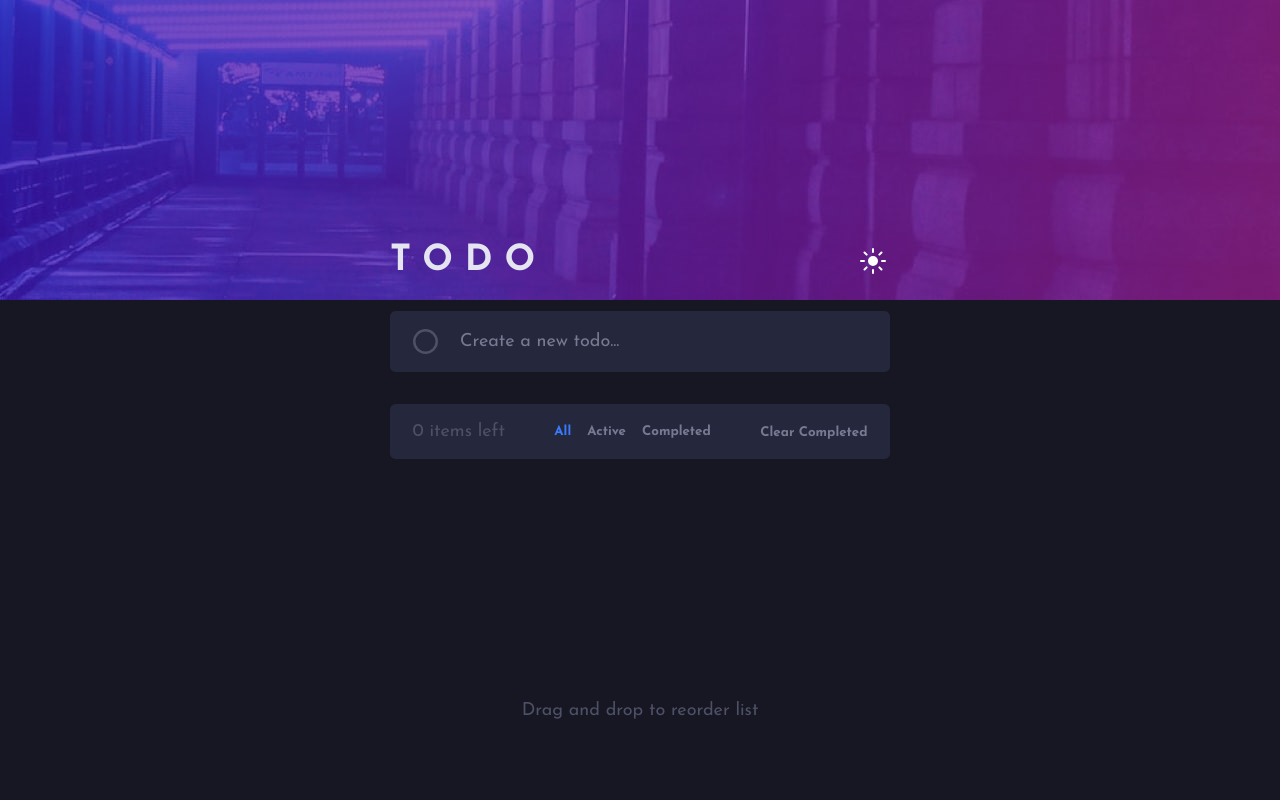
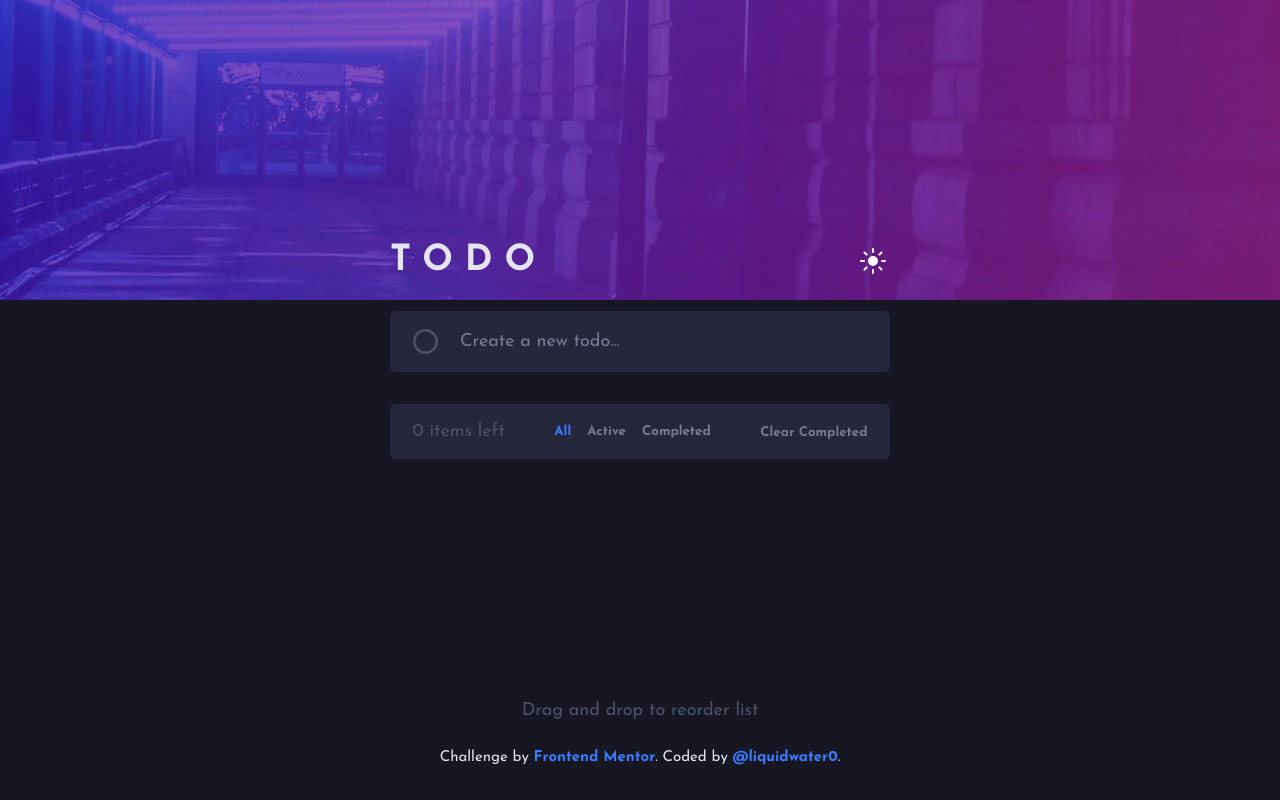
Before and after one commit to liquidwater0/todo-app, a React (Vite) app: page / in a window 1280 px wide. Built offline with nearby package versions, Linux system fonts and the light colour scheme.

Commit message:
make attribution

```diff
--- a/src/App.tsx
+++ b/src/App.tsx
@@ -137,7 +137,7 @@ function App() {
 				<p>Drag and drop to reorder list</p>
 			</footer>
 
-			{/* <Attribution/> */}
+			<Attribution/>
     	</>
   	);
 }
--- a/src/components/Attribution.tsx
+++ b/src/components/Attribution.tsx
@@ -2,7 +2,7 @@ export default function Attribution() {
     return (
         <div className="attribution">
 			Challenge by <a href="https://www.frontendmentor.io?ref=challenge" target="_blank">Frontend Mentor</a>.
-			Coded by <a href="#">Your Name Here</a>.
+			Coded by <a href="https://www.frontendmentor.io/profile/liquidwater0">@liquidwater0</a>.
 		</div>
     );
 }
--- a/src/scss/App.scss
+++ b/src/scss/App.scss
@@ -92,10 +92,19 @@ button {
 }
 
 .attribution {
-    font-size: 11px;
+    position: fixed;
+    left: 50%;
+    transform: translateX(-50%);
+    bottom: 25px;
+    font-size: 15px;
     text-align: center;
+    background-color: var(--theme-1);
+    width: 100%;
+    padding: 10px;
 
     a {
-        color: hsl(228, 45%, 44%);
+        color: var(--color-primary);
+        text-decoration: none;
+        font-weight: 700;
     }
 }
```
